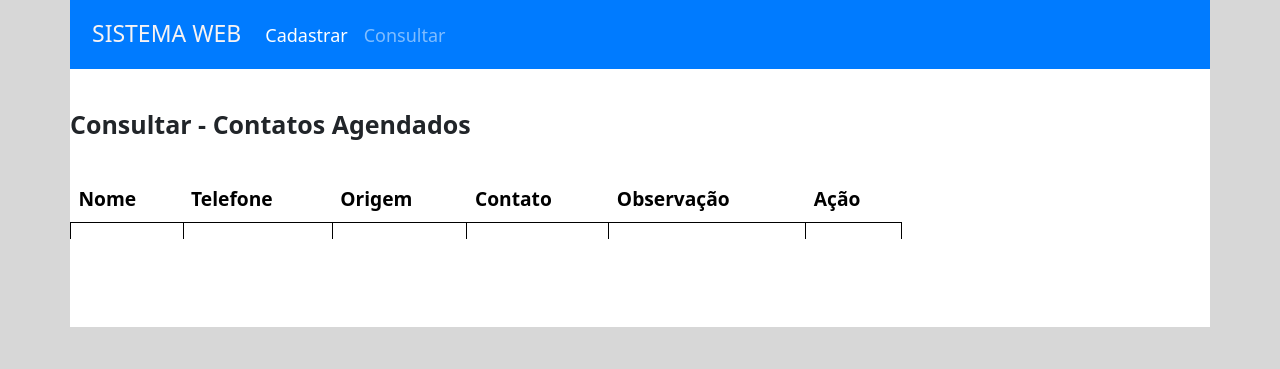
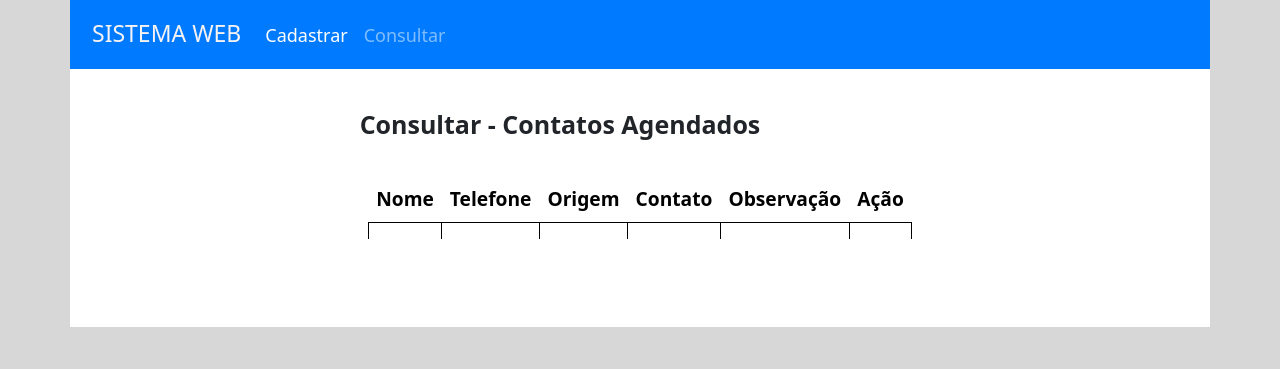
Before and after one commit to ViniciusVChabariberi/FormularioFinal, a PHP site: page /dados.php in a window 1280 px wide. Shown: the top 369 px of the page. Run offline with PHP 8.4, Linux system fonts and the light colour scheme; data that the repository does not hold is empty.

Commit message:
Add files via upload

```diff
--- a/dados.php
+++ b/dados.php
@@ -33,9 +33,11 @@
                 </div>
             </div>
 
+            <div class="linha">
+            <h2 class="subtitle_2 consulta">Consultar - Contatos Agendados</h2>
+            </div>
 
             <div class="linha">
-            <h2 class="subtitle_2 consulta">Consultar - Contatos Agendados</h2>
                 <div class="table-responsive">
 
                     <table class="tabela table table-borderless">
--- a/style.css
+++ b/style.css
@@ -66,12 +66,12 @@ nav {
 .consulta{
     padding-top: 40px;
     padding-bottom: 20px;
+    margin-right: 160px;
 }
 
 div.linha {
     display: flex;
     justify-content: center;
-    flex-direction: column;
 }
 
 .tabela{
```
